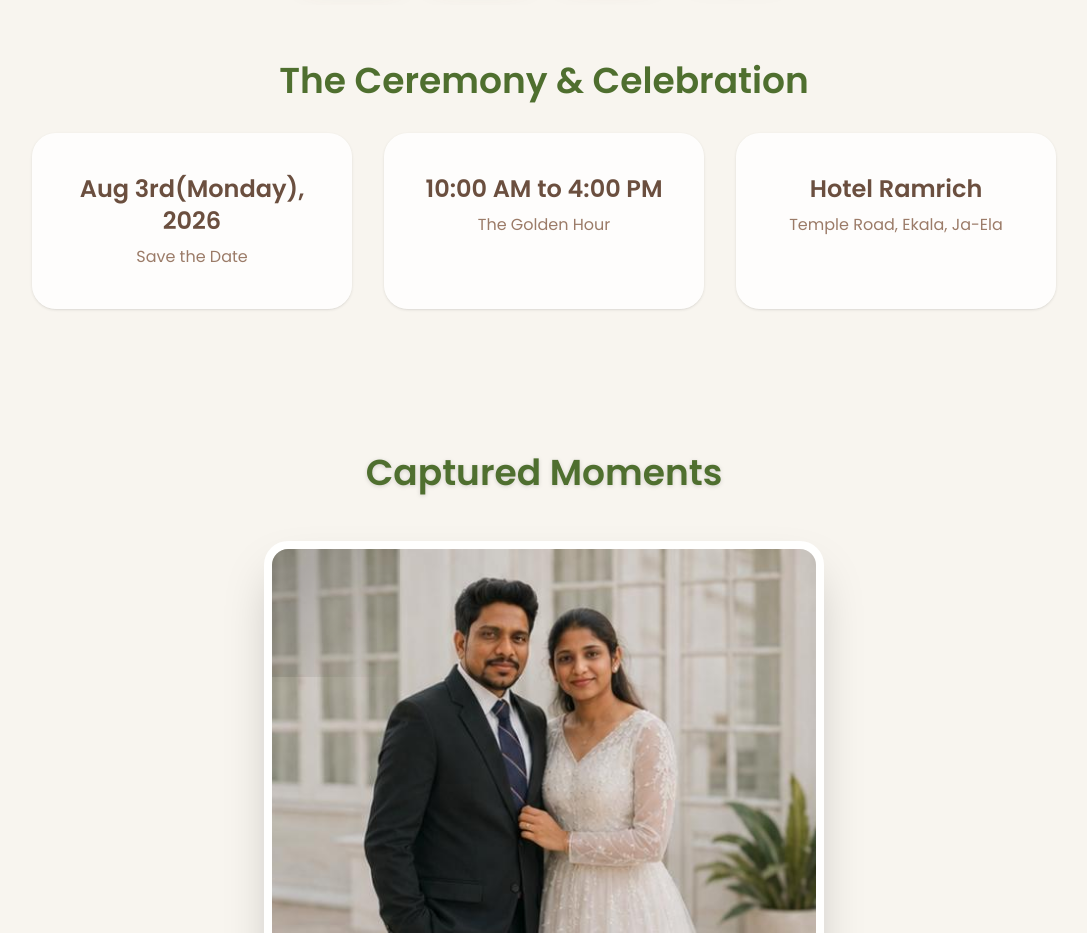
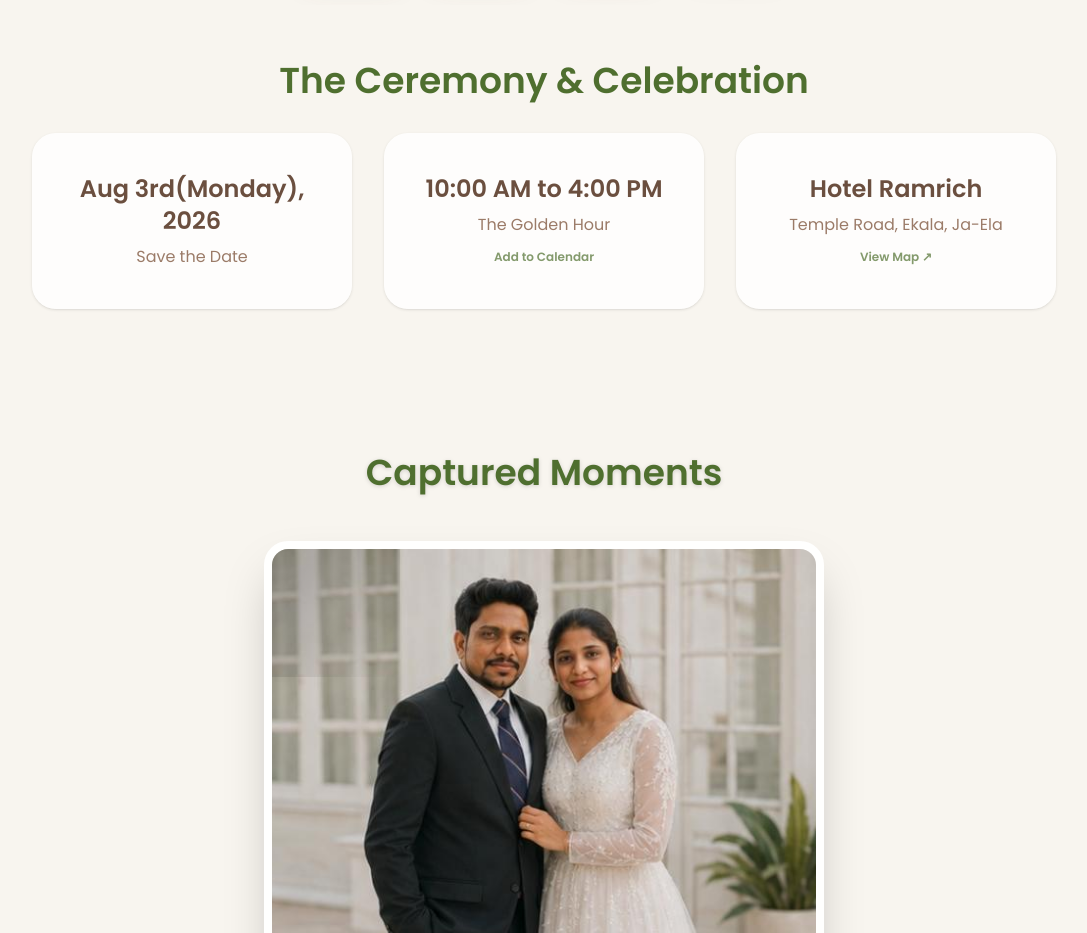
Before and after one commit to ChamathLahiru-CL/wedding-invitation, a Next.js app: page /1 in a window 1280 px wide. Shown: the part 920-1853 px from the top of the page, without its empty margins (96-1183 px from the left). Built offline with nearby package versions, Linux system fonts and the light colour scheme; a web font is replaced by a local one.

Commit message:
Update the event details section

```diff
--- a/app/components/EventDetails.jsx
+++ b/app/components/EventDetails.jsx
@@ -1,4 +1,6 @@
 export default function EventDetails() {
+    const calendarUrl = "https://calendar.google.com/calendar/render?action=TEMPLATE&text=Wedding%20of%20Thejani%20%26%20Dhanushka&dates=20260803T043000Z/20260803T103000Z&details=Join%20us%20to%20celebrate%20our%20wedding!&location=Hotel%20Ramrich,%20Temple%20Road,%20Ekala,%20Ja-Ela";
+
     return (
         <section className="py-4 sm:py-8 text-center px-4 sm:px-6">
             <h2 className="text-2xl sm:text-3xl lg:text-4xl font-bold text-[#4f6f2f] mb-4 sm:mb-8">
@@ -6,24 +8,48 @@ export default function EventDetails() {
             </h2>
 
             <div className="grid grid-cols-1 md:grid-cols-3 gap-3 sm:gap-6 lg:gap-8 max-w-5xl mx-auto">
-                <div className="bg-white/80 rounded-2xl sm:rounded-3xl shadow p-4 sm:p-8 lg:p-10">
+                <a
+                    href={calendarUrl}
+                    target="_blank"
+                    rel="noopener noreferrer"
+                    className="bg-white/80 rounded-2xl sm:rounded-3xl shadow p-4 sm:p-8 lg:p-10 block hover:bg-white hover:scale-[1.02] hover:shadow-xl transition-all duration-300 cursor-pointer group"
+                >
                     <h3 className="text-lg sm:text-xl lg:text-2xl font-bold text-[#6b4f3f]">Aug 3rd(Monday), 2026</h3>
                     <p className="mt-1 sm:mt-2 text-xs sm:text-sm lg:text-base text-[#9b7b68]">Save the Date</p>
-                </div>
+                    {/* <p className="mt-2 sm:mt-3 text-[10px] sm:text-xs text-[#4f6f2f] font-semibold opacity-70 group-hover:opacity-100 transition-opacity">
+                        Add to Calendar 📅
+                    </p> */}
+                </a>
 
-                <div className="bg-white/80 rounded-2xl sm:rounded-3xl shadow p-4 sm:p-8 lg:p-10">
+                <a
+                    href={calendarUrl}
+                    target="_blank"
+                    rel="noopener noreferrer"
+                    className="bg-white/80 rounded-2xl sm:rounded-3xl shadow p-4 sm:p-8 lg:p-10 block hover:bg-white hover:scale-[1.02] hover:shadow-xl transition-all duration-300 cursor-pointer group"
+                >
                     <h3 className="text-lg sm:text-xl lg:text-2xl font-bold text-[#6b4f3f]">10:00 AM to 4:00 PM</h3>
                     <p className="mt-1 sm:mt-2 text-xs sm:text-sm lg:text-base text-[#9b7b68]">The Golden Hour</p>
-                </div>
+                    <p className="mt-2 sm:mt-3 text-[10px] sm:text-xs text-[#4f6f2f] font-semibold opacity-70 group-hover:opacity-100 transition-opacity">
+                        Add to Calendar
+                    </p>
+                </a>
 
-                <div className="bg-white/80 rounded-2xl sm:rounded-3xl shadow p-4 sm:p-8 lg:p-10">
+                <a
+                    href="https://maps.app.goo.gl/CQ5w2sjxXyz4ULY4A"
+                    target="_blank"
+                    rel="noopener noreferrer"
+                    className="bg-white/80 rounded-2xl sm:rounded-3xl shadow p-4 sm:p-8 lg:p-10 block hover:bg-white hover:scale-[1.02] hover:shadow-xl transition-all duration-300 cursor-pointer group"
+                >
                     <h3 className="text-lg sm:text-xl lg:text-2xl font-bold text-[#6b4f3f]">
                         Hotel Ramrich
                     </h3>
                     <p className="mt-1 sm:mt-2 text-xs sm:text-sm lg:text-base text-[#9b7b68]">
                         Temple Road, Ekala, Ja-Ela
                     </p>
-                </div>
+                    <p className="mt-2 sm:mt-3 text-[10px] sm:text-xs text-[#4f6f2f] font-semibold opacity-70 group-hover:opacity-100 transition-opacity">
+                        View Map ↗
+                    </p>
+                </a>
             </div>
         </section>
     );
```
